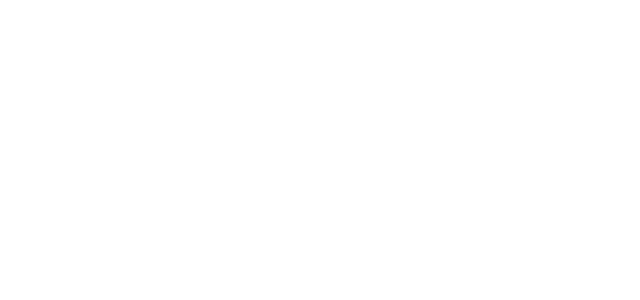
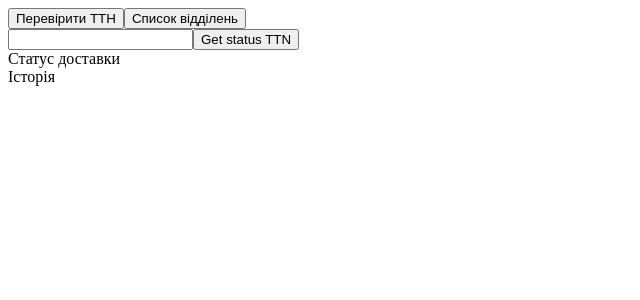
Before and after one commit to yatochkaaa/new-mail-app, a React (Create React App) app: page / in a window 1280 px wide. Shown: the top 300 px of the page, without its empty margins (0-640 px from the left). Built offline with nearby package versions, Linux system fonts and the light colour scheme.

Commit message:
add html structure of component Track

```diff
--- a/src/App.tsx
+++ b/src/App.tsx
@@ -1,8 +1,11 @@
 import React from 'react'
+import Track from './components/Track'
 
 const App: React.FC = () => {
   return (
-    <div></div>
+    <div>
+      <Track />
+    </div>
   )
 }
 
--- /dev/null
+++ b/src/components/Track.tsx
@@ -0,0 +1,27 @@
+const Track: React.FC = () => {
+  return (
+    <div className='track'>
+      <div className='track__panel'>
+        <button>Перевірити ТТН</button>
+        <button>Список відділень</button>
+      </div>
+
+      <div className='track__form'>
+          <input type="text" />
+          <button>Get status TTN</button>
+      </div>
+
+      <div>
+        <div className='track__status'>
+          Статус доставки
+        </div>
+
+        <div className='track__history'>
+          Історія
+        </div>
+      </div>
+    </div>
+  )
+}
+
+export default Track
```
